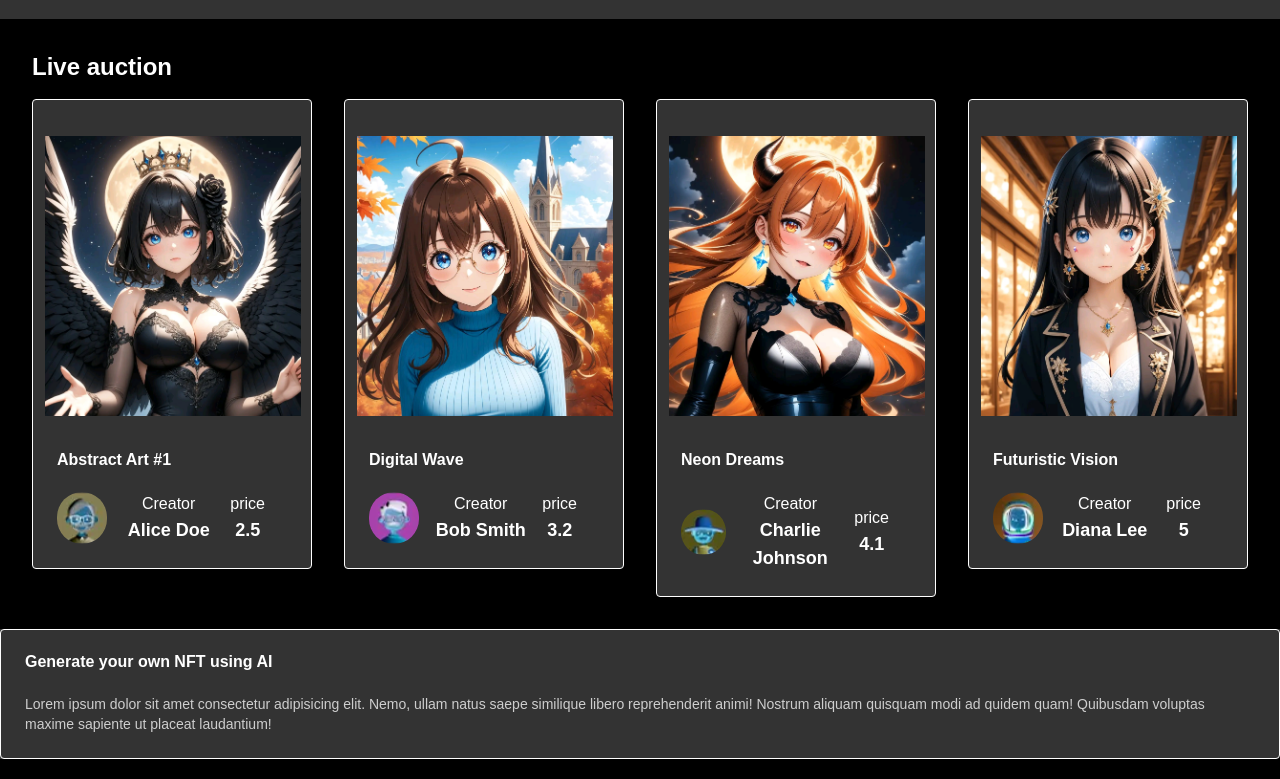
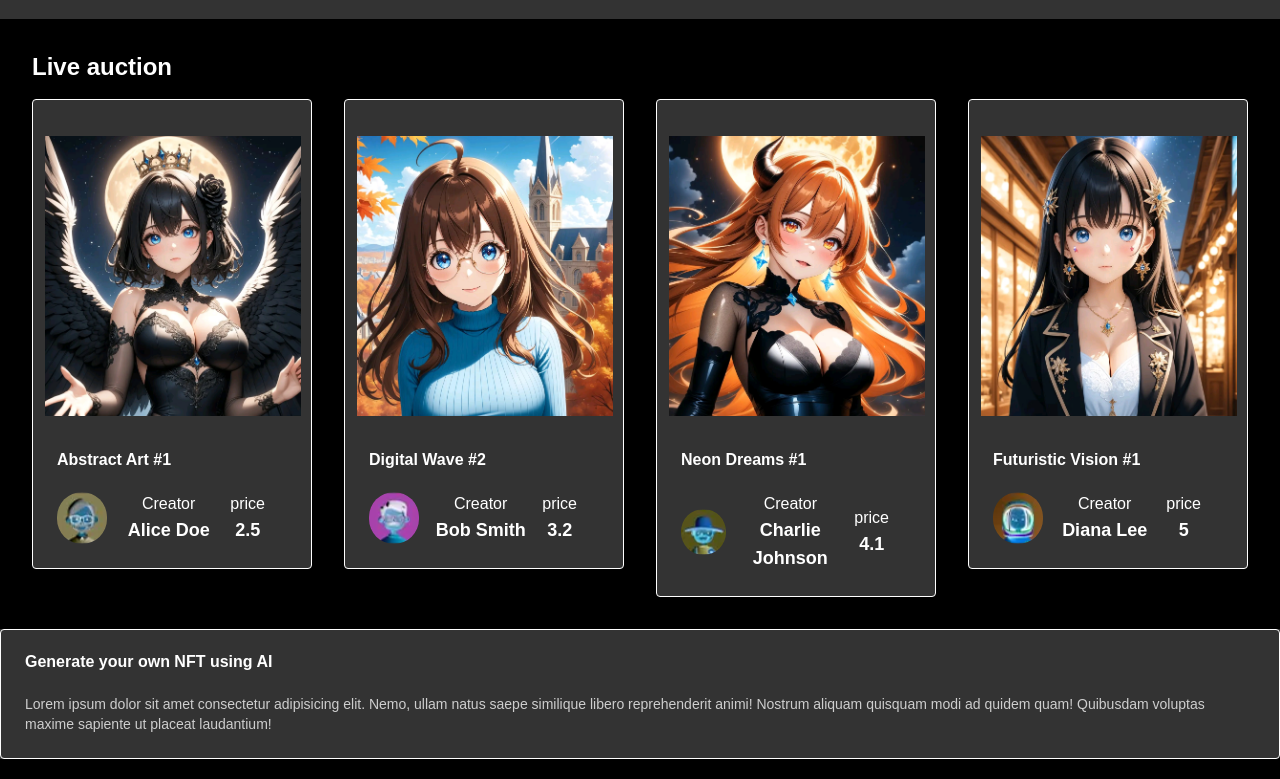
Before and after one commit to Herman-Riah19/riah-market, a Next.js app: page /en in a window 1280 px wide. Shown: the part 581-1360 px from the top of the page. Built offline with nearby package versions, Linux system fonts and the light colour scheme.

Commit message:
feat: change the detail of the page create and adding the form into the creation of nft

```diff
--- a/package.json
+++ b/package.json
@@ -12,6 +12,7 @@
     "test": "hardhat test"
   },
   "dependencies": {
+    "@hookform/resolvers": "^5.1.1",
     "@openzeppelin/contracts": "^5.2.0",
     "@pinata/sdk": "^2.1.0",
     "@radix-ui/react-avatar": "^1.1.3",
@@ -35,11 +36,12 @@
     "pinata": "^0.1.10",
     "react": "^19.0.0",
     "react-dom": "^19.0.0",
+    "react-hook-form": "^7.57.0",
     "recharts": "^2.15.3",
     "streamifier": "^0.1.1",
     "tailwind-merge": "^3.0.2",
     "tailwindcss-animate": "^1.0.7",
-    "zod": "^3.24.2"
+    "zod": "^3.25.64"
   },
   "devDependencies": {
     "@nomicfoundation/hardhat-chai-matchers": "^2.0.8",
--- a/src/app/[locale]/nft/[id]/page.tsx
+++ b/src/app/[locale]/nft/[id]/page.tsx
@@ -5,6 +5,7 @@ import { Tabs, TabsContent, TabsList, TabsTrigger } from "@/components/ui/tabs";
 import { Button } from "@/components/ui/button";
 import { useEffect, useState } from "react";
 import Image from "next/image";
+import { products } from "@/datas/product-data";
 
 const traits = [
   {
@@ -53,14 +54,11 @@ export default function NFTDetailPage({ params }: NFTDetailPageProps) {
   const [nftData, setNftData] = useState<any>(null);
 
   useEffect(() => {
-    setNftData({
-      title: "NFT Title",
-      owner: "0xABC123...DEF",
-      mintedOn: "2024-01-01",
-      tokenId: "#1024",
-      contract: "ERC-721",
-      price: "0.5 ETH",
-    });
+    const getProductById = () =>{
+        const selectedProduct = products.filter(prod => prod.id === id)[0]
+        setNftData(selectedProduct);
+    }
+    getProductById()
   }, [id]);
 
   if (!nftData) return <div>Loading...</div>;
@@ -72,12 +70,12 @@ export default function NFTDetailPage({ params }: NFTDetailPageProps) {
           <CardTitle className="text-2xl font-bold">{nftData.title}</CardTitle>
         </CardHeader>
 
-        <CardContent className="grid md:grid-cols-4 gap-6">
+        <CardContent className="grid md:grid-cols-5 gap-6">
           {/* NFT Image */}
             <div
-            className="md:col-span-1"
+            className="md:col-span-2"
               style={{
-                backgroundImage: `url(/asset/images/image_3.jpg)`,
+                backgroundImage: `url(${nftData.image})`,
                 backgroundRepeat: "no-repeat",
                 backgroundSize: "cover",
               }}
--- a/src/app/[locale]/page.tsx
+++ b/src/app/[locale]/page.tsx
@@ -1,39 +1,10 @@
 import { CardCreator, CardCreatorProps } from "@/components/card/cardCreator";
 import { CardPresentation } from "@/components/card/cardPresentation";
-import { CardProduct, CardProductProps } from "@/components/card/cardProduct";
+import { CardProduct } from "@/components/card/cardProduct";
 import { Card, CardContent, CardDescription, CardHeader, CardTitle } from "@/components/ui/card";
+import { products } from "@/datas/product-data";
 
 export default function Home() {
-  const products: CardProductProps[] = [
-    {
-      title: "Abstract Art #1",
-      creator: "Alice Doe",
-      price: 2.5,
-      image: "/asset/images/image_2.jpg",
-      profile: "/asset/profile/profile_1.png"
-    },
-    {
-      title: "Digital Wave",
-      creator: "Bob Smith",
-      price: 3.2,
-      image: "/asset/images/image_3.jpg",
-      profile: "/asset/profile/profile_2.png"
-    },
-    {
-      title: "Neon Dreams",
-      creator: "Charlie Johnson",
-      price: 4.1,
-      image: "/asset/images/image_4.jpg",
-      profile: "/asset/profile/profile_3.png"
-    },
-    {
-      title: "Futuristic Vision",
-      creator: "Diana Lee",
-      price: 5.0,
-      image: "/asset/images/image_5.jpg",
-      profile: "/asset/profile/profile_4.png"
-    }
-  ];
 
   const creators: CardCreatorProps[] = [
     {
@@ -84,7 +55,7 @@ export default function Home() {
         <div className="grid grid-cols-2 gap-4 m-4">
           <CardPresentation />
           <article className="flex flex-col items-center justify-center">
-            <CardProduct title="Triumphant Awakening" creator="Trista Francis" price={4.89} image="/asset/images/image_1.jpg" profile="/asset/profile/profile_1.png" />
+            <CardProduct id="" title="Triumphant Awakening" creator="Trista Francis" price={4.89} image="/asset/images/image_1.jpg" profile="/asset/profile/profile_1.png" />
           </article>
         </div>
       </section>
@@ -95,6 +66,7 @@ export default function Home() {
           {products.map((prod, index) => (
             <div key={index}>
               <CardProduct
+                id={prod.id}
                 title={prod.title}
                 creator={prod.creator}
                 price={prod.price}
--- a/src/components/card/cardProduct.tsx
+++ b/src/components/card/cardProduct.tsx
@@ -1,42 +1,59 @@
-import React from 'react'
-import { Card, CardContent, CardFooter, CardHeader, CardTitle } from '@/components/ui/card'
-import Image from 'next/image'
+"use client";
+import React from "react";
+import {
+  Card,
+  CardContent,
+  CardFooter,
+  CardHeader,
+  CardTitle,
+} from "@/components/ui/card";
+import Image from "next/image";
+import Link from "next/link";
+import { useLocale } from "next-intl";
+import { Product } from "@/datas/product-data";
 
-export interface CardProductProps {
-    title: string;
-    creator: string;
-    price: number;
-    image: string;
-    profile: string;
-}
 
-export const CardProduct: React.FC<CardProductProps> = ({title, creator, price, image, profile }) => {
+export const CardProduct: React.FC<Product> = ({
+  id,
+  title,
+  creator,
+  price,
+  image,
+  profile,
+}) => {
+  const local = useLocale();
   return (
+    <Link href={`/${local}/nft/${id}`}>
       <Card>
-        <CardHeader className="h-[35vh] w-[20vw] m-3" style={{
+        <CardHeader
+          className="h-[35vh] w-[20vw] m-3"
+          style={{
             backgroundImage: `url(${image})`,
             backgroundRepeat: "no-repeat",
-            backgroundSize: "cover"
-        }} />
+            backgroundSize: "cover",
+          }}
+        />
         <CardContent>
           <CardTitle>{title}</CardTitle>
         </CardContent>
-        <CardFooter className='flex flex-row justify-between w-[20vw]'>
+        <CardFooter className="flex flex-row justify-between w-[20vw]">
           <Image
             className="rounded-full dark:invert"
             src={profile}
             alt={creator}
             width={50}
-                height={50}/>
-            <div className='flex flex-col text-center'>
-                <h4 className='text-md font-normal'>Creator</h4>
-                <h3 className='text-lg font-bold'>{creator}</h3>
+            height={50}
+          />
+          <div className="flex flex-col text-center">
+            <h4 className="text-md font-normal">Creator</h4>
+            <h3 className="text-lg font-bold">{creator}</h3>
           </div>
-            <div className='flex flex-col text-center'>
-                <h5 className='text-md font-normal'>price</h5>
-                <h3 className='text-lg font-bold'>{price}</h3>
+          <div className="flex flex-col text-center">
+            <h5 className="text-md font-normal">price</h5>
+            <h3 className="text-lg font-bold">{price}</h3>
           </div>
         </CardFooter>
       </Card>
-  )
-}
+    </Link>
+  );
+};
--- /dev/null
+++ b/src/datas/product-data.ts
@@ -0,0 +1,69 @@
+export interface Product {
+  id: string;
+  title: string;
+  creator: string;
+  price: number;
+  image: string;
+  profile: string;
+
+  // Champs supplémentaires
+  description?: string;
+  tokenId?: string;
+  contract?: string;
+  owner?: string;
+  mintedOn?: string;
+}
+
+
+export const products: Product[] = [
+  {
+    id: "abcdd",
+    title: "Abstract Art #1",
+    creator: "Alice Doe",
+    price: 2.5,
+    image: "/asset/images/image_2.jpg",
+    profile: "/asset/profile/profile_1.png",
+    description: "A stunning abstract digital piece.",
+    tokenId: "2134",
+    contract: "0xabc...def",
+    owner: "0x123...456",
+    mintedOn: "2025-06-14",
+  },
+  {
+    id: "abcde",
+    title: "Digital Wave #2",
+    creator: "Bob Smith",
+    price: 3.2,
+    image: "/asset/images/image_3.jpg",
+    profile: "/asset/profile/profile_2.png",
+    description: "Surreal waves with a cyberpunk vibe.",
+    tokenId: "2134",
+    contract: "0xabc...def",
+    owner: "0x123...456",
+    mintedOn: "2025-06-14"
+  },
+  {
+    id: "abcdf",
+    title: "Neon Dreams #1",
+    creator: "Charlie Johnson",
+    price: 4.1,
+    image: "/asset/images/image_4.jpg",
+    profile: "/asset/profile/profile_3.png",
+    tokenId: "2134",
+    contract: "0xabc...def",
+    owner: "0x123...456",
+    mintedOn: "2025-06-14"
+  },
+  {
+    id: "abcdi",
+    title: "Futuristic Vision #1",
+    creator: "Diana Lee",
+    price: 5.0,
+    image: "/asset/images/image_5.jpg",
+    profile: "/asset/profile/profile_4.png",
+    tokenId: "3333",
+    contract: "0x123...789",
+    owner: "0x123...456",
+    mintedOn: "2025-06-10"
+  }
+];
```
Also changed, not shown: src/app/[locale]/create/page.tsx (+35 -16 lines), 1 other file (tests, documents, lock files or other folders). Lines whose indentation alone changed are shown as unchanged.
